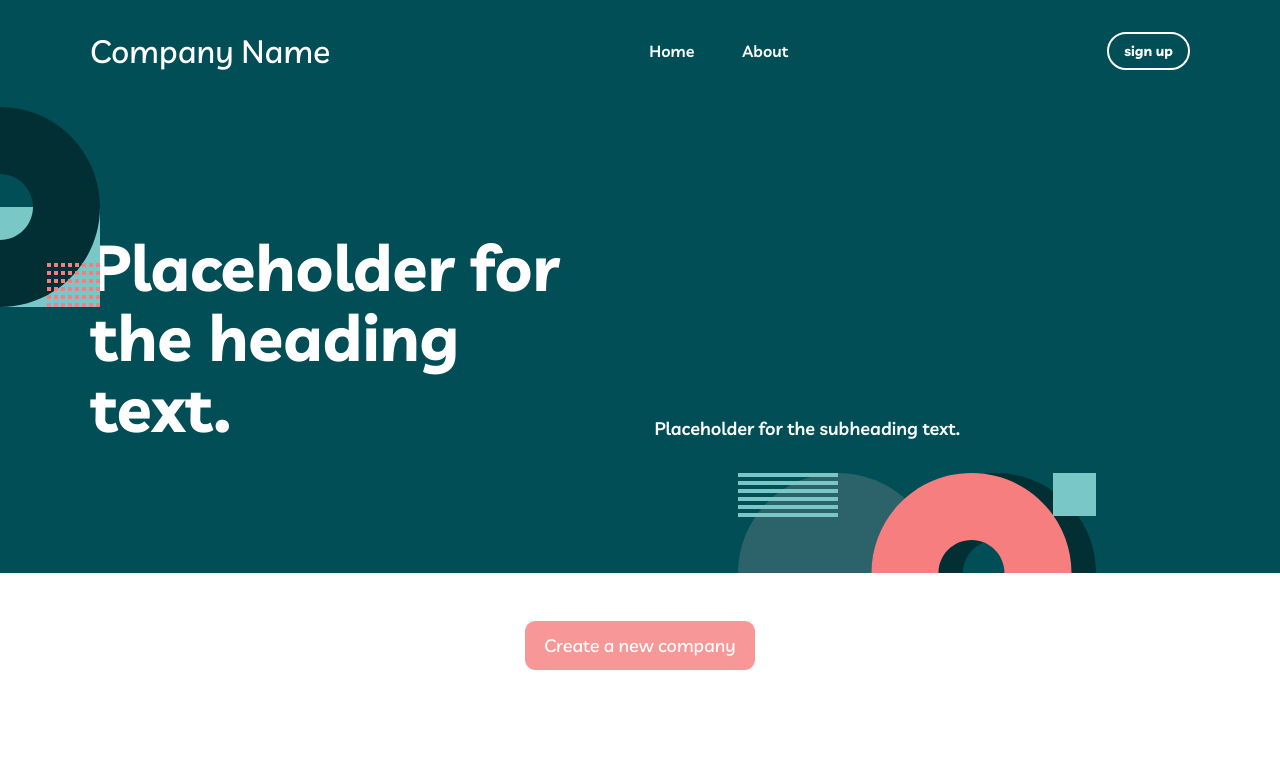
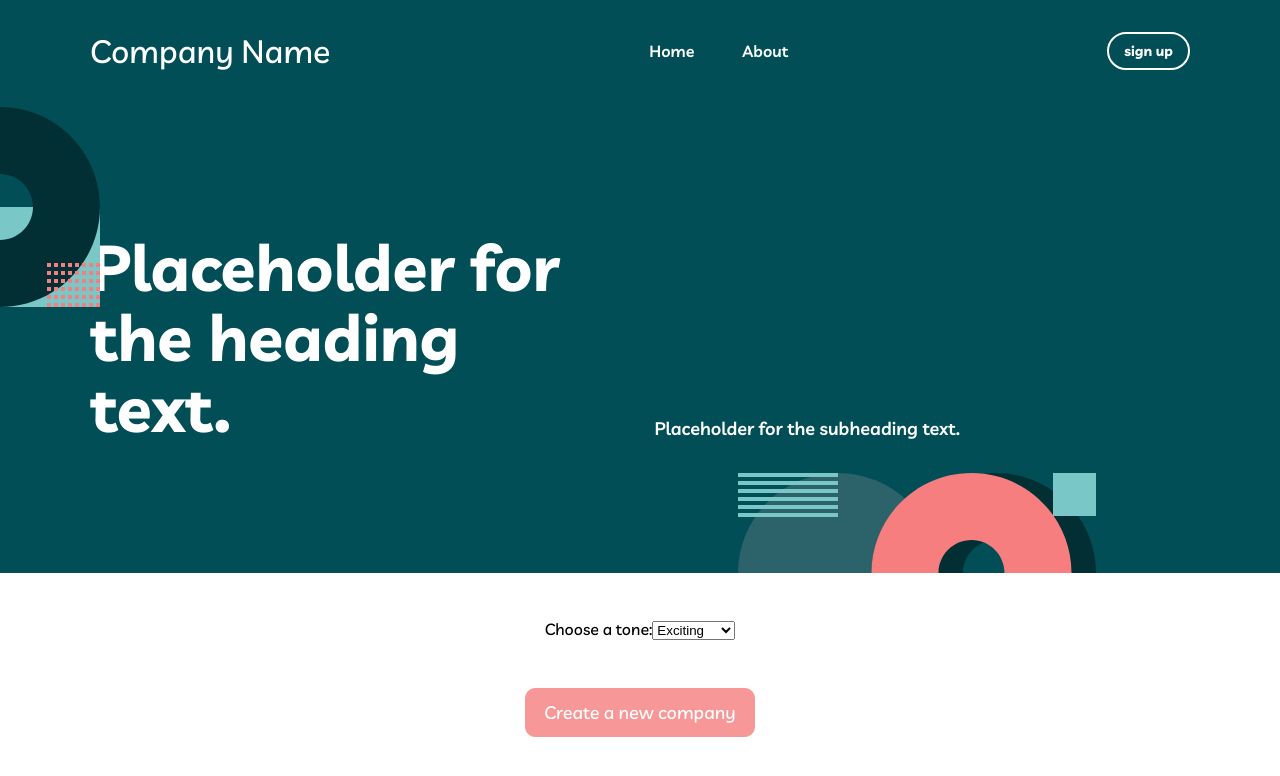
Before and after one commit to smh1988-2/hero-generator, a React (Create React App) app: page / in a window 1280 px wide. Shown: the top 776 px of the page. Built offline with nearby package versions, Linux system fonts and the light colour scheme; no server answers.

Commit message:
Added tone options

```diff
--- a/src/App.js
+++ b/src/App.js
@@ -2,7 +2,6 @@ import { useState } from "react";
 import { Configuration, OpenAIApi } from "openai";
 import Hero from "./components/Hero";
 import Nav from "./components/Nav";
-
 
 function App() {
   const configuration = new Configuration({
@@ -14,17 +13,23 @@ function App() {
   const [companyName, setCompanyName] = useState("")
   const [headingResult, setHeadingResult] = useState("");
   const [subheadingResult, setSubheadingResult] = useState("");
+  const [tone, setTone] = useState("");
 
   function generateCompanyName() {
-    return `Return a name for a cutting-edge startup. No quotes.`;
+    return `Return a name for a ${tone} startup. No quotes.`;
   }
 
   function generateHeading(companyName) {
-    return `Return a short slogan for a cutting-edge startup called ${companyName}. No quotes.`;
+    return `Return a short ${tone} slogan for a ${tone} startup called ${companyName}. No quotes.`;
   }
 
   function generateSubheading(companyName) {
-    return `Return a short paragraph for a cutting-edge startup called ${companyName}.`;
+    return `Return a short ${tone} paragraph for a ${tone} startup called ${companyName}.`;
+  }
+
+  function handleToneChange(event) {
+    console.log(event.target.value)
+    setTone(event.target.value)
   }
 
   async function handleButtonClick(event) {
@@ -34,7 +39,7 @@ function App() {
       const response = await openai.createCompletion({
         model: "text-davinci-003",
         prompt: generateCompanyName(),
-        temperature: 0.5,
+        temperature: 1.5,
         max_tokens: 4000,
       });
 
@@ -54,7 +59,7 @@ function App() {
       const response = await openai.createCompletion({
         model: "text-davinci-003",
         prompt: [generateHeading(name), generateSubheading(name)],
-        temperature: 0.5,
+        temperature: 1,
         max_tokens: 4000,
       });
 
@@ -73,6 +78,17 @@ function App() {
       <Hero headingResult={headingResult} subheadingResult={subheadingResult} />
 
       <div className="button-container">
+        <label for="tone">Choose a tone:</label>
+
+        <select name="tone" id="tone" onChange={handleToneChange}>
+          <option value="exciting">Exciting</option>
+          <option value="innovative">Innovative</option>
+          <option value="disruptive">Disruptive</option>
+          <option value="satirical">Satirical</option>
+        </select>
+      </div>
+
+      <div className="button-container">
         <button className="generate-button" onClick={handleButtonClick}>Create a new company</button>
       </div>
     </main>
```
Lines whose indentation alone changed are shown as unchanged.
